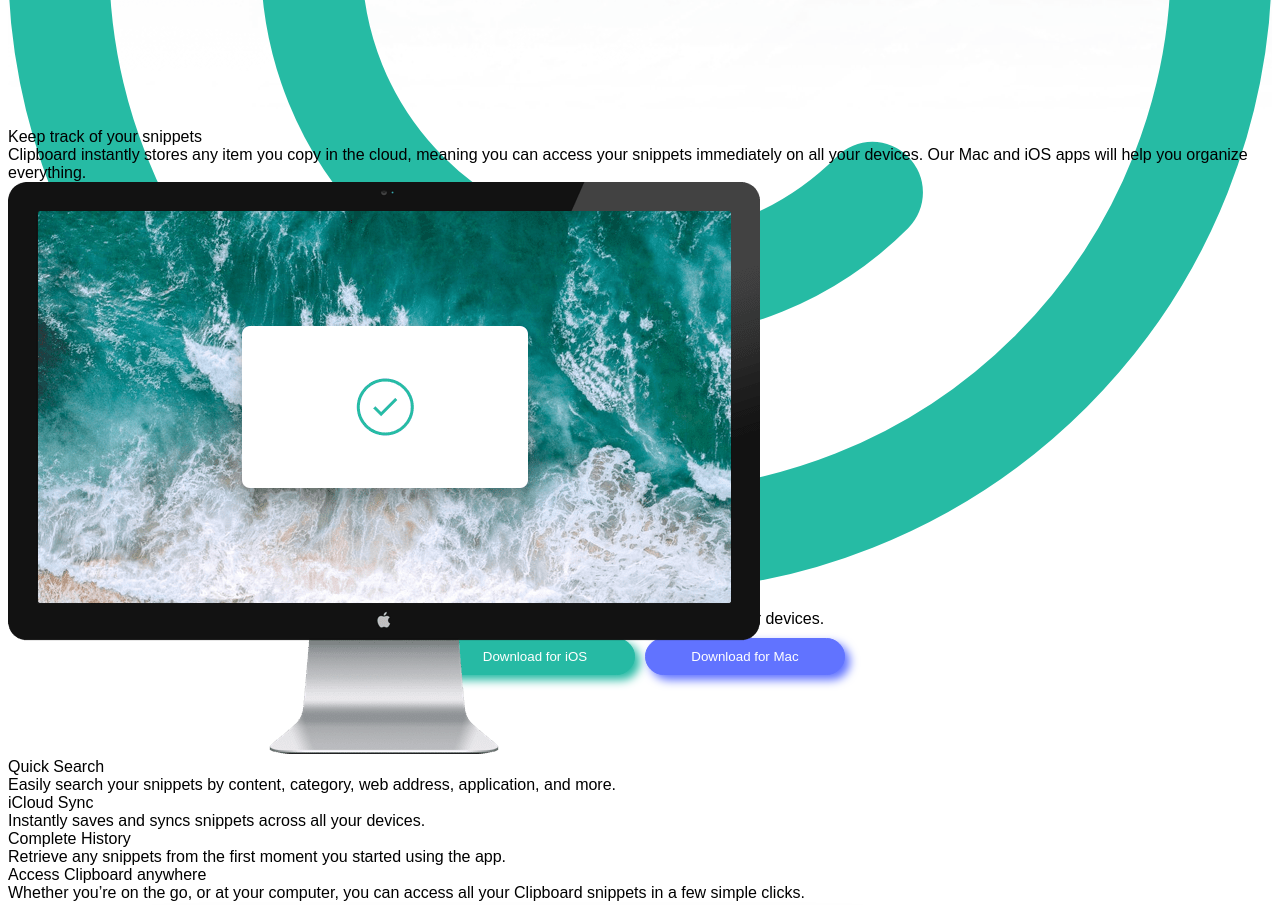
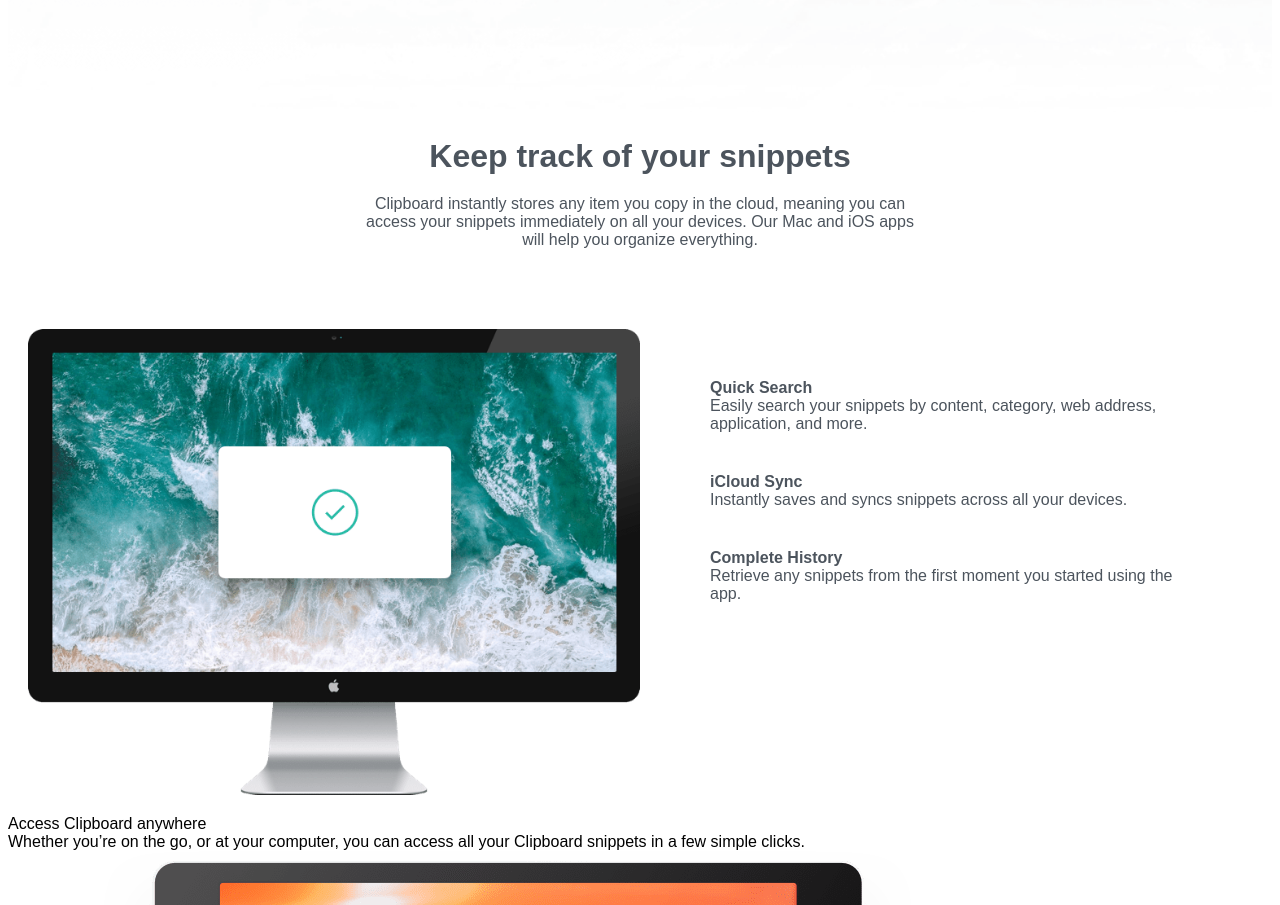
Before and after one commit to rishavdhungel/clipboard-landing-page, a plain HTML site: page index.html in a window 1280 px wide. Shown: the part 680-1585 px from the top of the page. Drawn offline with Linux system fonts and the light colour scheme; a web font is replaced by a local one.

Commit message:
second section style completed.

```diff
--- a/index.html
+++ b/index.html
@@ -12,9 +12,9 @@
 </head>
 <body>
   <div class="hero">
-    <img src="./images/logo.svg" alt="">
-    <div class="herotitle">A history of everything you copy</div>
-    <div class="herodetails">Clipboard allows you to track and organize everything you
+    <img src="./images/logo.svg" alt="" class="heroLogo">
+    <div class="heroTitle">A history of everything you copy</div>
+    <div class="heroDetails">Clipboard allows you to track and organize everything you
       copy. Instantly access your clipboard on all your devices.</div>
   <div class="herobtn">
     <button class="btn-1">Download for iOS</button>
@@ -30,7 +30,7 @@
   </div>
 
   <div class="thirdSection">
-    <img src="./images/image-computer.png" alt="image-computer">
+    <img src="./images/image-computer.png" alt="image-computer" class="desktopimg">
     <div class="thirdFlex">
 
       <div class="flx-itm1">
--- a/styles.css
+++ b/styles.css
@@ -69,3 +69,60 @@
     background-color: var(--LightBlue);
     box-shadow: 5px 5px 10px var(--LightBlue);
 }
+
+
+/* Second Section Start */
+.secondSection{
+    display: flex;
+    flex-direction: column;
+    justify-content: space-around;
+    color: var(--DarkGrayishBlue);
+    text-align: center;
+}
+.secondTitle{
+    margin: 10px auto;
+    font-weight: 600;
+    font-size: 2rem;
+}
+
+.secondDetails{
+    width: 45%;
+    margin:10px auto;
+
+}
+/* Second Section End */
+
+/* Third Section Start */
+.thirdSection{
+    margin-top: 50px;
+    display: flex;
+    gap: 20px;
+    padding: 20px;
+}
+
+.desktopimg{
+    width:50% ;
+    height: 50%;
+}
+
+.thirdFlex{
+    padding: 50px;
+    display: flex;
+    flex-direction: column;
+    justify-content:flex-start;
+    gap: 40px;
+    color: var(--DarkGrayishBlue);
+}
+
+.itmHeading{
+    font-weight: 600;
+}
+
+.itmdetails{
+    font-weight: 400;
+}
+
+
+
+
+/* Third Section End */
```
